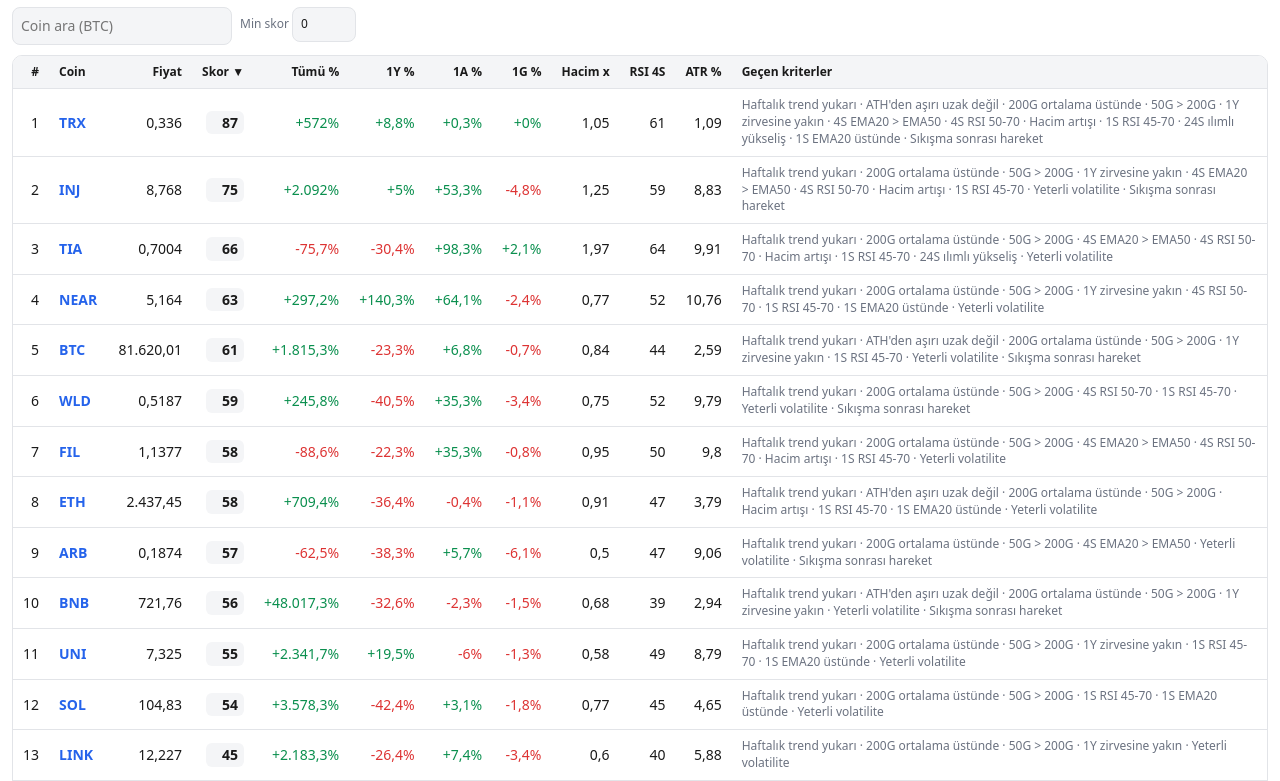
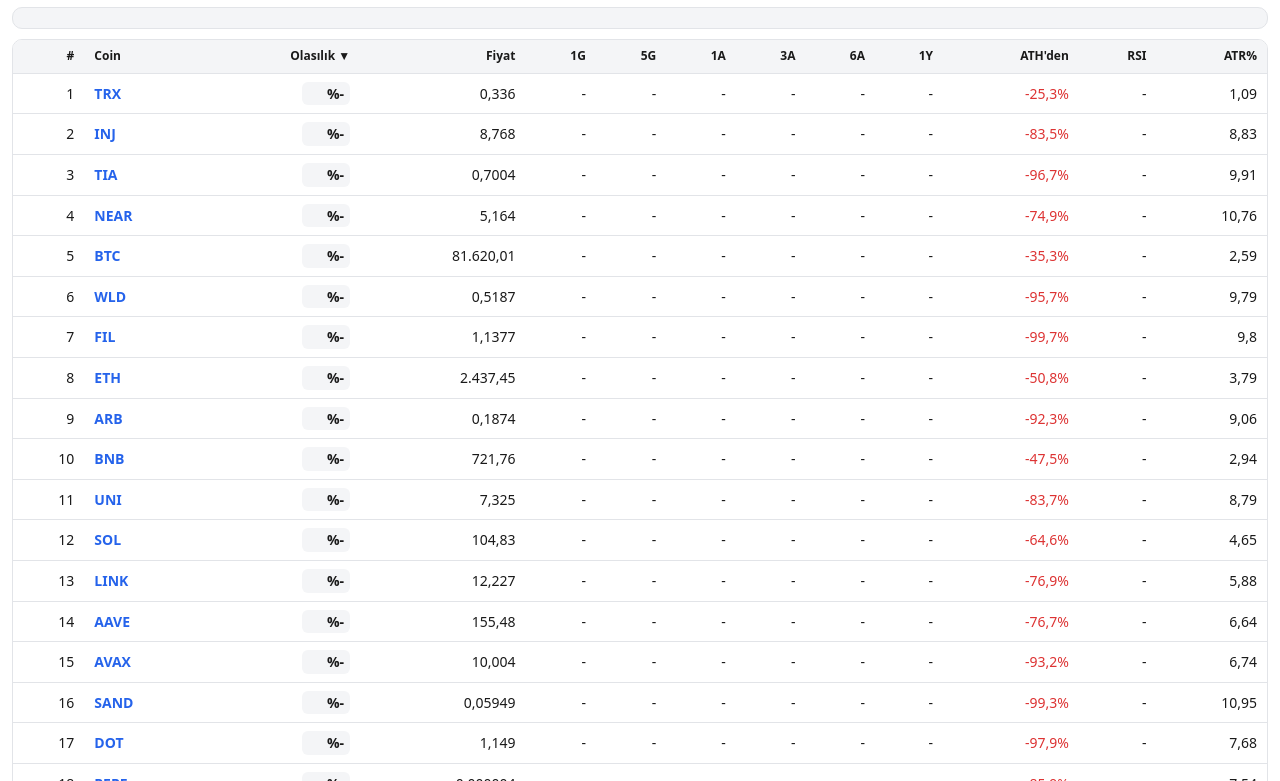
Before and after one commit to enes133416-ctrl/coin-scanner, a plain HTML site: page docs/index.html in a window 1280 px wide. Shown: the part 61-842 px from the top of the page. Drawn offline with Linux system fonts and the light colour scheme.

Commit message:
Update index.html

```diff
--- a/docs/index.html
+++ b/docs/index.html
@@ -1,39 +1,35 @@
 <!doctype html><html lang="tr"><head><meta charset="utf-8">
 <meta name="viewport" content="width=device-width,initial-scale=1,viewport-fit=cover">
-<title>Coin Tarayıcı</title>
+<title>Coin Olasılık Tarayıcı</title>
 <style>
 :root{--bg:#fff;--fg:#1a1a1a;--mut:#6b7280;--card:#f4f5f7;--line:#e2e4e8;--up:#0a8f4e;--dn:#d33;--ac:#2563eb}
 @media(prefers-color-scheme:dark){:root{--bg:#111418;--fg:#e8eaed;--mut:#9aa0a6;--card:#1b1f25;--line:#2a2f37;--up:#3ddc84;--dn:#ff6b6b;--ac:#6ea0ff}}
 *{box-sizing:border-box}body{margin:0;background:var(--bg);color:var(--fg);font:14px/1.4 system-ui,sans-serif;padding:12px;padding-top:max(12px,env(safe-area-inset-top))}
 h1{font-size:18px;margin:0 0 4px}.mut{color:var(--mut);font-size:12px}
-.bar{display:flex;gap:8px;flex-wrap:wrap;margin:10px 0}
-input{background:var(--card);color:var(--fg);border:1px solid var(--line);border-radius:8px;padding:8px;font:inherit}
+.box{background:var(--card);border:1px solid var(--line);border-radius:10px;padding:10px;margin:10px 0;font-size:13px}
 .wrap{overflow-x:auto;border:1px solid var(--line);border-radius:10px}
-table{border-collapse:collapse;width:100%;min-width:760px}
+table{border-collapse:collapse;width:100%;min-width:700px}
 th,td{padding:8px 10px;text-align:right;border-bottom:1px solid var(--line);white-space:nowrap}
-th{background:var(--card);cursor:pointer;font-size:12px;position:sticky;top:0}
-th:nth-child(2),td:nth-child(2),td:last-child,th:last-child{text-align:left}
-td:last-child{white-space:normal;min-width:220px;color:var(--mut);font-size:12px}
+th{background:var(--card);cursor:pointer;font-size:12px}
+th:nth-child(2),td:nth-child(2){text-align:left}
 a{color:var(--ac);text-decoration:none;font-weight:600}.up{color:var(--up)}.dn{color:var(--dn)}
-.s{display:inline-block;min-width:38px;padding:2px 6px;border-radius:6px;background:var(--card);font-weight:700}
-.warn{margin-top:12px;font-size:12px;color:var(--mut)}
+.s{display:inline-block;min-width:48px;padding:2px 6px;border-radius:6px;background:var(--card);font-weight:700}
 </style></head><body>
-<h1>Coin Tarayıcı</h1><div class="mut" id="upd">Yükleniyor…</div>
-<div class="bar"><input id="q" placeholder="Coin ara (BTC)"><label class="mut">Min skor <input id="m" type="number" value="0" min="0" max="100" style="width:64px"></label></div>
+<h1>Coin Olasılık Tarayıcı</h1><div class="mut" id="upd">Yükleniyor…</div>
+<div class="box" id="met"></div>
 <div class="wrap"><table><thead><tr id="h"></tr></thead><tbody id="b"></tbody></table></div>
-<p class="warn">Bu sayfa yatırım tavsiyesi değildir. Skor, kural tabanlı bir ön elemedir; yükseliş garantisi vermez. Başlığa dokunarak sıralayabilirsin.</p>
+<p class="mut">Olasılık, geçmiş veriden öğrenen bir modelin tahminidir; kesinlik değildir. Yatırım tavsiyesi değildir.</p>
 <script>
-const C=[["#",null],["Coin","symbol"],["Fiyat","price"],["Skor","score"],["Tümü %","ch_all"],["1Y %","ch_1y"],["1A %","ch_1m"],["1G %","ch_1d"],["Hacim x","vol_ratio"],["RSI 4S","rsi4h"],["ATR %","atr"],["Geçen kriterler",null]];
-let D=[],key="score",dir=-1;
+const C=[["#",null],["Coin","symbol"],["Olasılık","prob"],["Fiyat","price"],["1G","r1"],["5G","r5"],["1A","r30"],["3A","r90"],["6A","r180"],["1Y","r365"],["ATH'den","ath_dd"],["RSI","rsi"],["ATR%","atr"]];
+let D=[],key="prob",dir=-1;
 const f=(v,d=2)=>v==null?"-":v.toLocaleString("tr-TR",{maximumFractionDigits:d});
 const pc=v=>v==null?"-":`<span class="${v>=0?"up":"dn"}">${v>0?"+":""}${f(v,1)}%</span>`;
-const esc=s=>String(s).replace(/[&<>"]/g,c=>({"&":"&amp;","<":"&lt;",">":"&gt;",'"':"&quot;"}[c]));
-function head(){h.innerHTML=C.map(([t,k])=>`<th ${k?`data-k="${k}"`:""}>${t}${k===key?(dir<0?" ▼":" ▲"):""}</th>`).join("");
- h.querySelectorAll("th[data-k]").forEach(th=>th.onclick=()=>{const k=th.dataset.k;dir=key===k?-dir:-1;key=k;render()})}
-function render(){head();const s=q.value.trim().toUpperCase(),m=+m_.value||0;
- const L=D.filter(x=>x.symbol.includes(s)&&x.score>=m).sort((a,b)=>{const A=a[key]??-1e18,B=b[key]??-1e18;return (A>B?1:A<B?-1:0)*dir});
- b.innerHTML=L.map((x,i)=>`<tr><td>${i+1}</td><td><a target="_blank" rel="noopener" href="https://www.tradingview.com/chart/?symbol=BINANCE:${esc(x.symbol)}USDT">${esc(x.symbol)}</a></td><td>${f(x.price,6)}</td><td><span class="s">${f(x.score,0)}</span></td><td>${pc(x.ch_all)}</td><td>${pc(x.ch_1y)}</td><td>${pc(x.ch_1m)}</td><td>${pc(x.ch_1d)}</td><td>${f(x.vol_ratio)}</td><td>${f(x.rsi4h,0)}</td><td>${f(x.atr)}</td><td>${x.why.map(esc).join(" · ")}</td></tr>`).join("")}
-const m_=document.getElementById("m");q.oninput=m_.oninput=render;
-fetch("data.json?"+Date.now()).then(r=>r.json()).then(j=>{D=j.items;
- upd.textContent=j.updated?`Son güncelleme: ${new Date(j.updated).toLocaleString("tr-TR")} · ${j.count} coin`:"Henüz veri yok. Actions sekmesinden scan iş akışını çalıştır.";render()}).catch(()=>upd.textContent="Veri okunamadı");
+function render(){h.innerHTML=C.map(([t,k])=>`<th ${k?`data-k="${k}"`:""}>${t}${k===key?(dir<0?" ▼":" ▲"):""}</th>`).join("");
+ h.querySelectorAll("th[data-k]").forEach(th=>th.onclick=()=>{const k=th.dataset.k;dir=key===k?-dir:-1;key=k;render()});
+ const L=[...D].sort((a,b)=>((a[key]??-1e18)>(b[key]??-1e18)?1:-1)*dir);
+ b.innerHTML=L.map((x,i)=>`<tr><td>${i+1}</td><td><a target="_blank" rel="noopener" href="https://www.tradingview.com/chart/?symbol=BINANCE:${x.symbol}USDT">${x.symbol}</a></td><td><span class="s">%${f(x.prob,1)}</span></td><td>${f(x.price,6)}</td><td>${pc(x.r1)}</td><td>${pc(x.r5)}</td><td>${pc(x.r30)}</td><td>${pc(x.r90)}</td><td>${pc(x.r180)}</td><td>${pc(x.r365)}</td><td>${pc(x.ath_dd)}</td><td>${f(x.rsi,0)}</td><td>${f(x.atr)}</td></tr>`).join("")}
+fetch("data.json?"+Date.now()).then(r=>r.json()).then(j=>{D=j.items;const m=j.metrics;
+ upd.textContent=j.updated?`Son güncelleme: ${new Date(j.updated).toLocaleString("tr-TR")} · ${D.length} coin · Hedef: ${j.days} günde +%${j.target}`:"Henüz veri yok. Actions'tan scan'i çalıştır.";
+ if(m)met.innerHTML=`<b>Model son 90 günde test edildi:</b><br>Rastgele bir coinin hedefe ulaşma oranı: <b>%${f(m.base_rate)}</b><br>Modelin en yüksek %5 tahmininde gerçek isabet: <b>%${f(m.top5_hit)}</b><br>AUC: <b>${f(m.auc,3)}</b> (0,5 = şans, 0,6+ = zayıf ama gerçek sinyal)<br><span class="mut">Üstteki iki oran birbirinden belirgin farklı değilse model işe yaramıyor demektir.</span>`;
+ render()}).catch(()=>upd.textContent="Veri okunamadı");
 </script></body></html>
```
